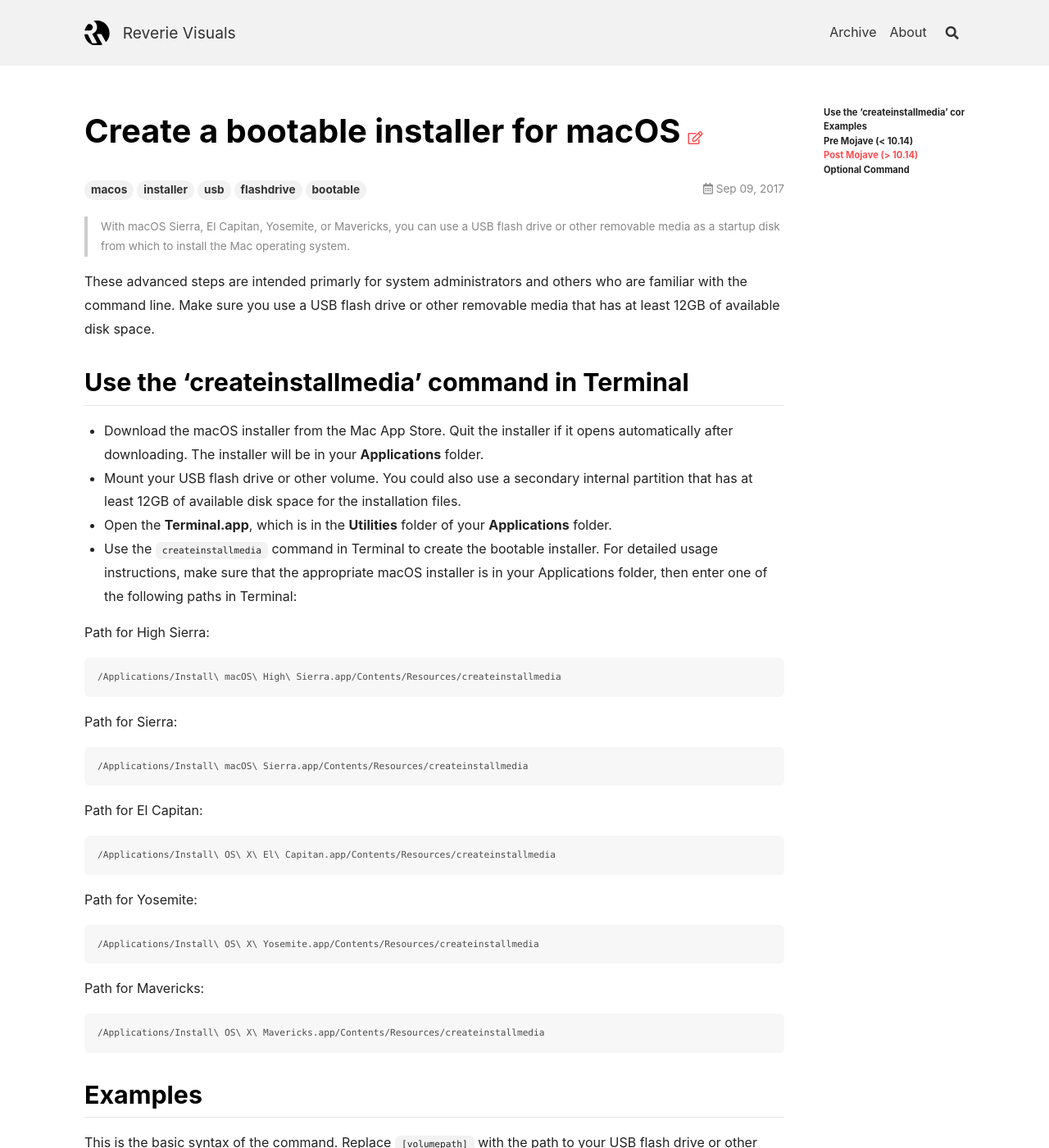
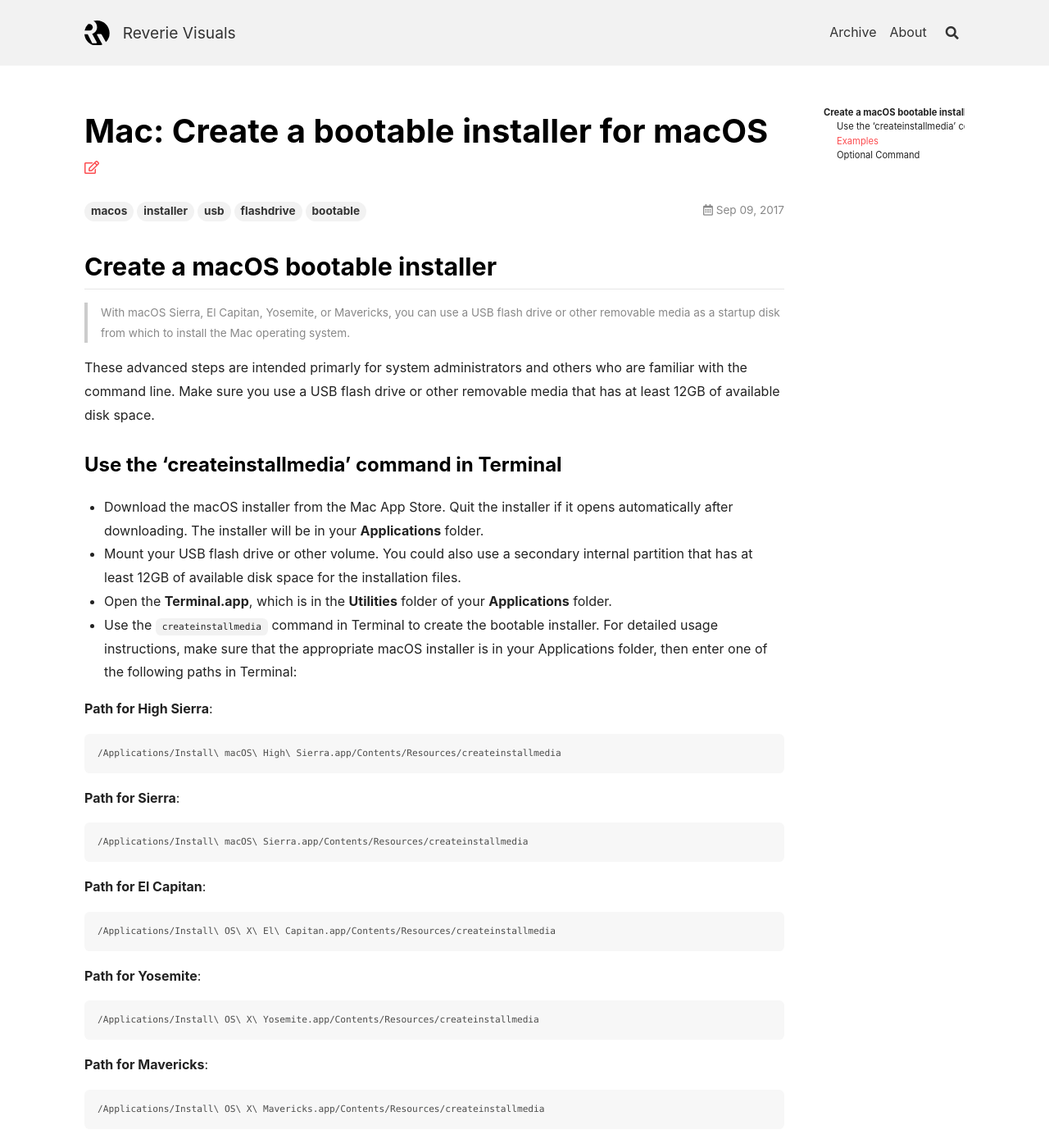
Before and after one commit to xcession/xcession.github.io, a Jekyll site: the page built from _posts/2017-09-09-create-a-bootable-installer-for-macos.md, in a window 1280 px wide and 1400 px high. Shown: the whole window at 82% size. Built offline with Jekyll 4.4.1, drawn with Linux system fonts in a browser that asks for light colours; nearby versions of some CDN libraries.

Commit message:
Update article title and header

````diff
--- a/_posts/2017-09-09-create-a-bootable-installer-for-macos.md
+++ b/_posts/2017-09-09-create-a-bootable-installer-for-macos.md
@@ -1,61 +1,64 @@
 ---
 layout: article
-title:  "Create a bootable installer for macOS"
+title:  "Mac: Create a bootable installer for macOS"
 date:   2017-09-09 15:45 +0700
 tags: macos installer usb flashdrive bootable
 ---
+
+## Create a macOS bootable installer
+
 > With macOS Sierra, El Capitan, Yosemite, or Mavericks, you can use a USB flash drive or other removable media as a startup disk from which to install the Mac operating system.
 
 These advanced steps are intended primarly for system administrators and others who are familiar with the command line. Make sure you use a USB flash drive or other removable media that has at least 12GB of available disk space.
 
-## Use the 'createinstallmedia' command in Terminal
+### Use the 'createinstallmedia' command in Terminal
 
 - Download the macOS installer from the Mac App Store. Quit the installer if it opens automatically after downloading. The installer will be in your **Applications** folder.
 - Mount your USB flash drive or other volume. You could also use a secondary internal partition that has at least 12GB of available disk space for the installation files.
 - Open the **Terminal.app**, which is in the **Utilities** folder of your **Applications** folder.
 - Use the `createinstallmedia` command in Terminal to create the bootable installer. For detailed usage instructions, make sure that the appropriate macOS installer is in your Applications folder, then enter one of the following paths in Terminal:
 
-Path for High Sierra:
+**Path for High Sierra**:
 
 ```
 /Applications/Install\ macOS\ High\ Sierra.app/Contents/Resources/createinstallmedia
 ```
 
-Path for Sierra:
+**Path for Sierra**:
 
 ```
 /Applications/Install\ macOS\ Sierra.app/Contents/Resources/createinstallmedia
 ```
 
-Path for El Capitan:
+**Path for El Capitan**:
 
 ```
 /Applications/Install\ OS\ X\ El\ Capitan.app/Contents/Resources/createinstallmedia
 ```
 
-Path for Yosemite:
+**Path for Yosemite**:
 
 ```
 /Applications/Install\ OS\ X\ Yosemite.app/Contents/Resources/createinstallmedia
 ```
 
-Path for Mavericks:
+**Path for Mavericks**:
 
 ```
 /Applications/Install\ OS\ X\ Mavericks.app/Contents/Resources/createinstallmedia
 ```
 
-## Examples
+### Examples
 
 This is the basic syntax of the command. Replace `[volumepath]` with the path to your USB flash drive or other volume, and replace `[installerpath]` with the path to the Install OS X app.
 
-## Pre Mojave (< 10.14)
+#### Pre Mojave (< 10.14)
 
 ```
 createinstallmedia --volume [volumepath] --applicationpath [installerpath]
 ```
 
-## Post Mojave (> 10.14)
+#### Post Mojave (> 10.14)
 
 Apple has simplified the `createinstallmedia` command and the `--applicationpath` is deprecated.
 
@@ -73,7 +76,7 @@ sudo /Applications/Install\ macOS\ Sierra.app/Contents/Resources/createinstallme
 
 > **NOTE:** "`--applicationpath`" is deprecated in macOS 10.14 and greater. Please remove it from your invocation.
 
-## Optional Command
+### Optional Command
 
 ```
 --nointeraction &&say Done
@@ -86,7 +89,6 @@ sudo /Applications/Install\ macOS\ Sierra.app/Contents/Resources/createinstallme
 ```
 
 Source:
-
 - [Create a bootable installer for macOS](https://support.apple.com/en-us/HT201372)
 - [How to Create a Bootable macOS Sierra Installer](http://osxdaily.com/2016/09/23/create-boot-macos-sierra-installer/)
 - [Create a bootable USB drive for Yosemite the easy way](https://blog.viktorpetersson.com/2014/09/18/create-a-bootable-usb-drive-for-yosemite-the-easy.html)
````
